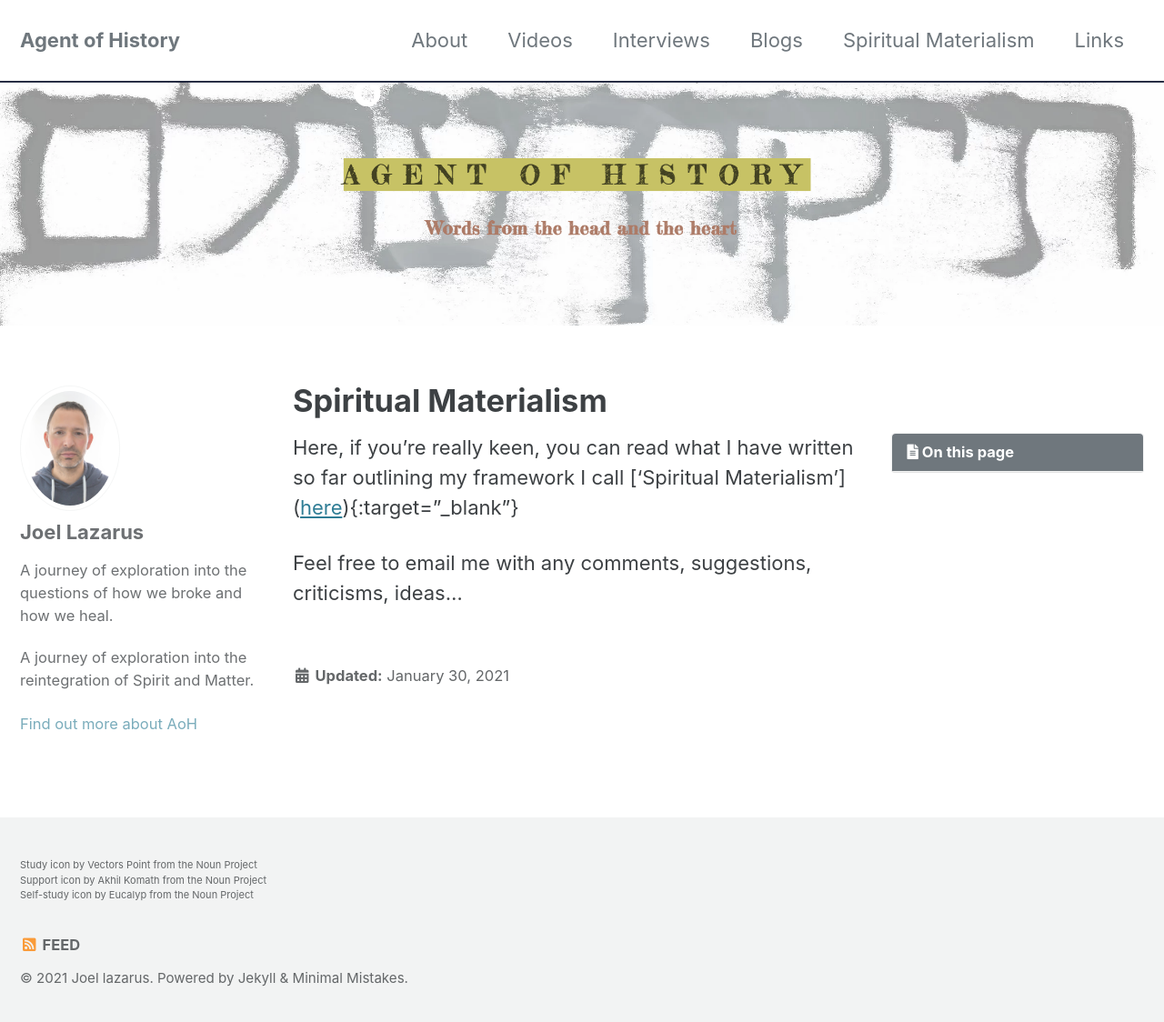
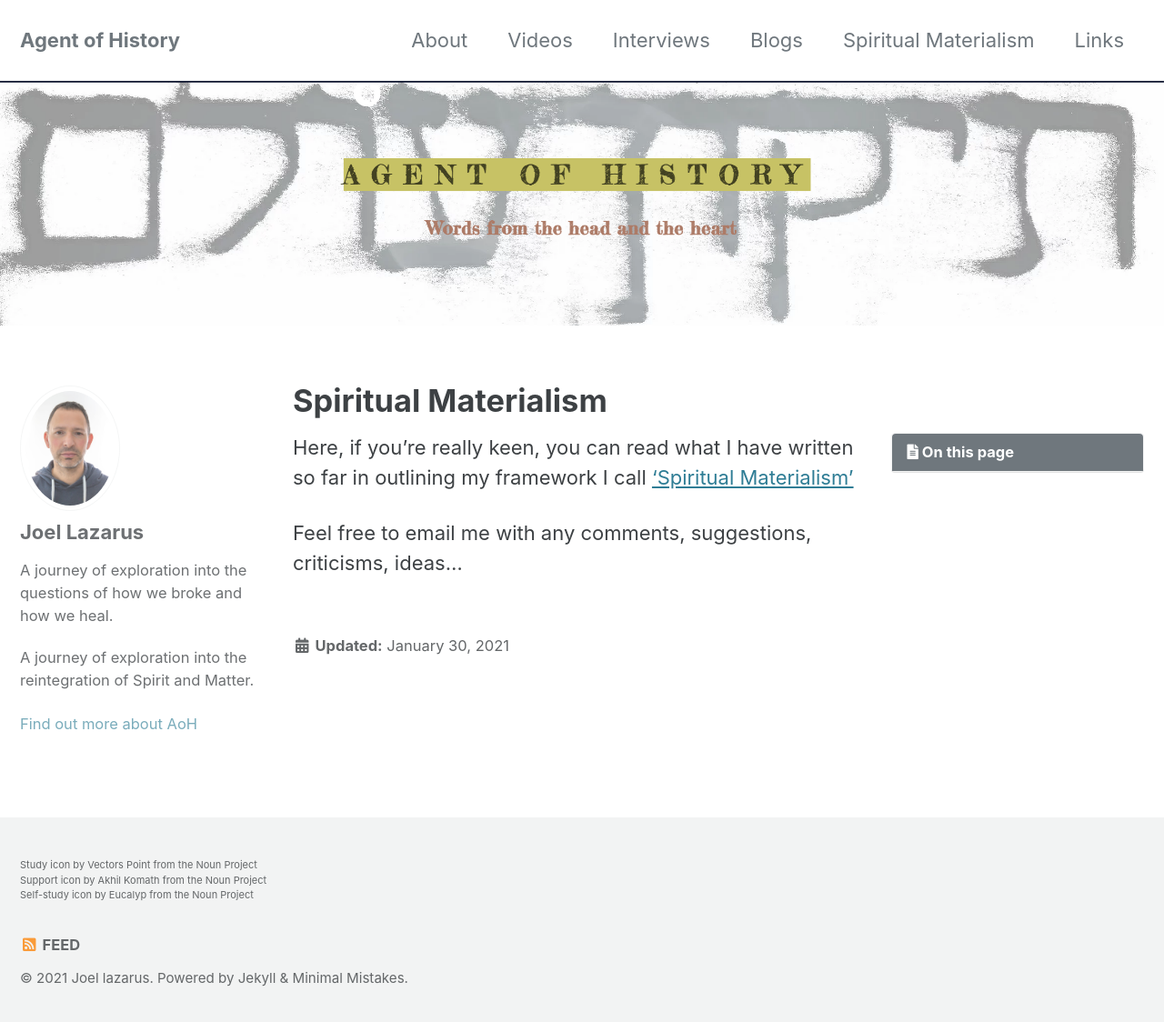
Before and after one commit to capital-city/agentofhistory, a Jekyll site: the page built from _pages/spiritual_materialism.md, in a window 1280 px wide and 1131 px high. Shown: the top 1124 px of the window at 91% size. Built offline with Jekyll 4.4.1, drawn with Linux system fonts in a browser that asks for light colours; cached includes are drawn as plain includes.

Commit message:
updating SM pdf link

```diff
--- a/_pages/spiritual_materialism.md
+++ b/_pages/spiritual_materialism.md
@@ -9,6 +9,6 @@ header:
 date:   2021-01-30 11:36:18 +0000
 categories: jekyll update
 ---
-Here, if you're really keen, you can read what I have written so far outlining my framework I call ['Spiritual Materialism'](<a href="https://drive.google.com/file/d/19oTo2SrA4d2wH7097zn22uv2sKjuaCoO/view?usp=sharing">here</a>){:target="_blank"}
+Here, if you're really keen, you can read what I have written so far in outlining my framework I call ['Spiritual Materialism']((https://drive.google.com/file/d/19oTo2SrA4d2wH7097zn22uv2sKjuaCoO/view?usp=sharing)){:target="_blank"}
 
 Feel free to email me with any comments, suggestions, criticisms, ideas...
```
